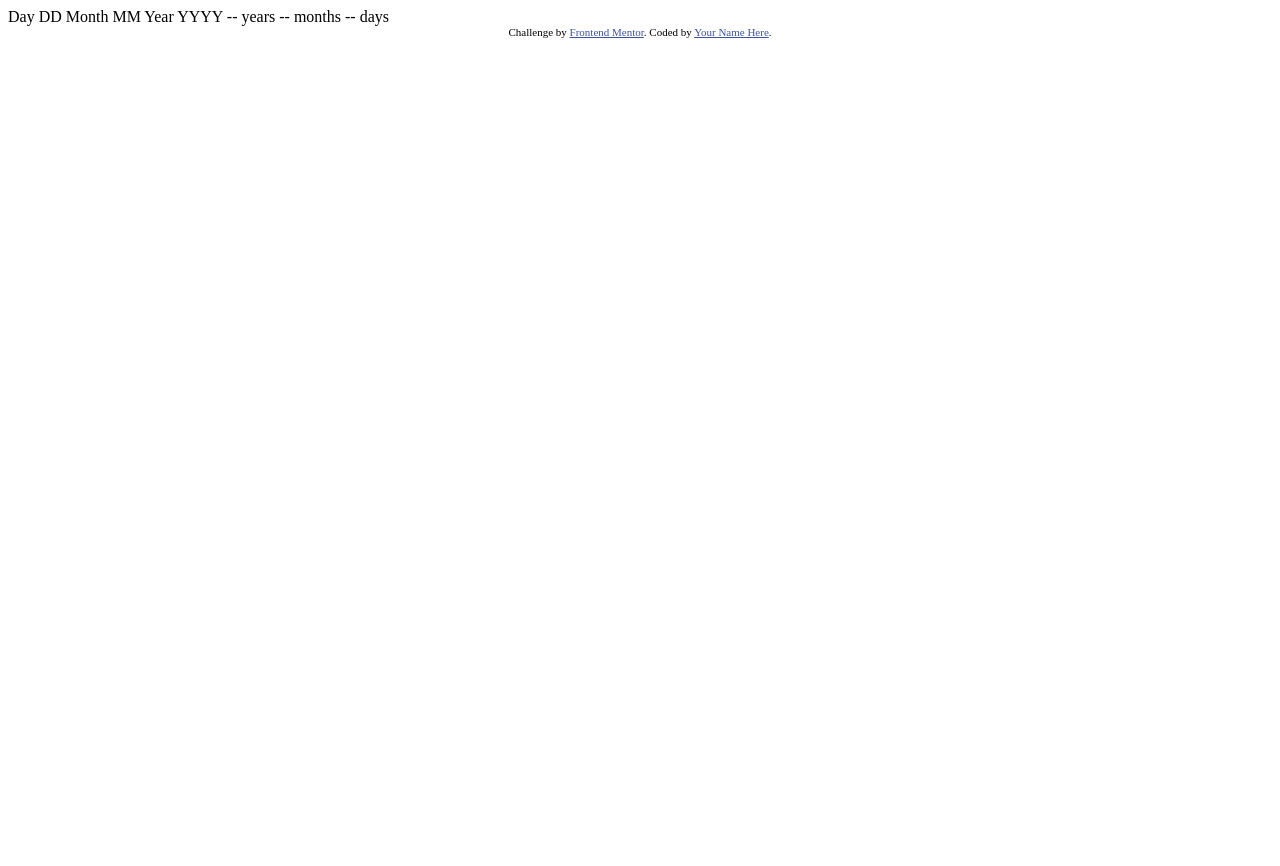
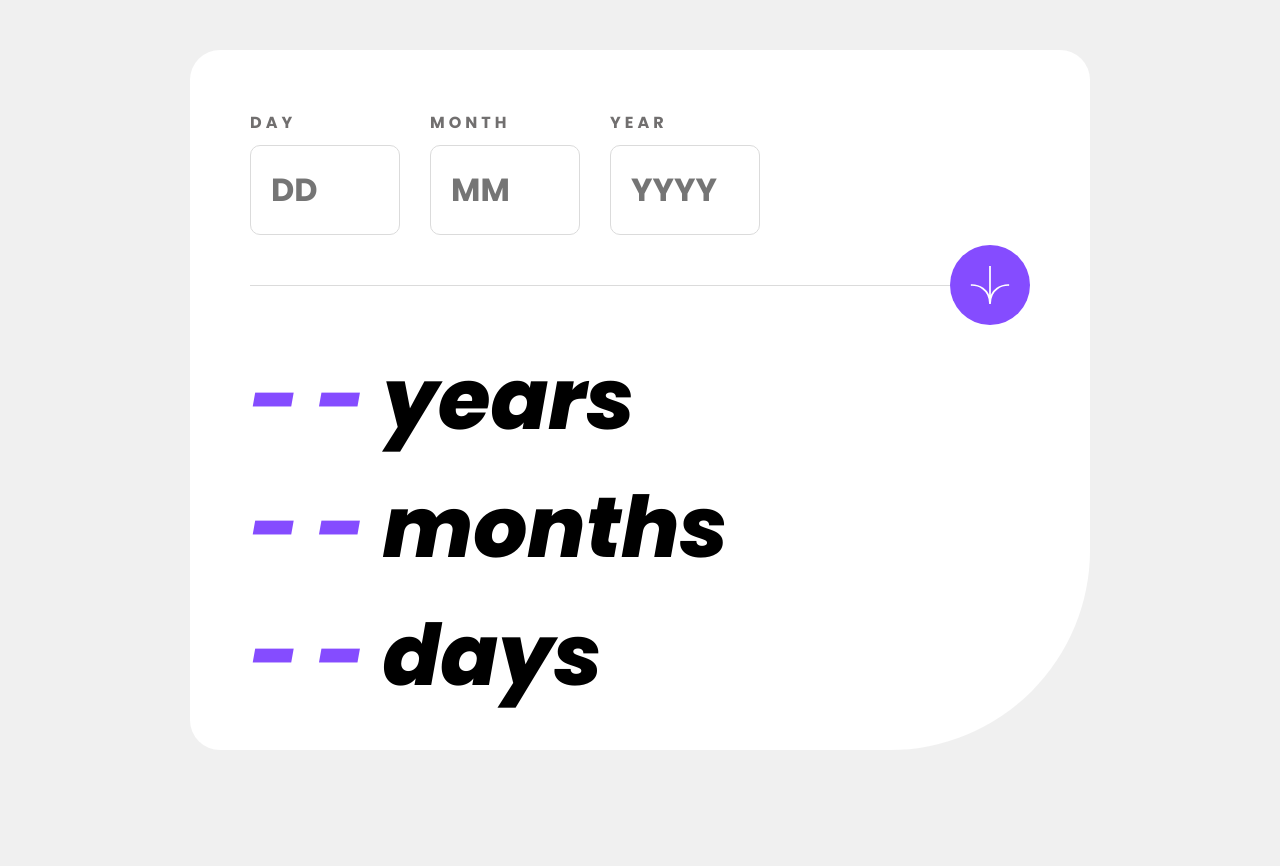
Before and after one commit to N3nT/age-calculator, a plain HTML site: page index.html in a window 1280 px wide. Before the commit the page ends 800 px from the top, so only its background shows below. Drawn offline with Linux system fonts and the light colour scheme.

Commit message:
Count date

```diff
--- a/index.html
+++ b/index.html
@@ -1,37 +1,42 @@
 <!DOCTYPE html>
 <html lang="en">
+
 <head>
   <meta charset="UTF-8">
-  <meta name="viewport" content="width=device-width, initial-scale=1.0"> <!-- displays site properly based on user's device -->
+  <meta name="viewport" content="width=device-width, initial-scale=1.0">
+  <link rel="icon" type="image/png" sizes="32x32" href="./assets/images/favicon-32x32.png">
+  <link rel="preconnect" href="https://fonts.googleapis.com">
+  <link rel="preconnect" href="https://fonts.gstatic.com" crossorigin>
+  <link href="https://fonts.googleapis.com/css2?family=Poppins:ital,wght@0,700;1,400;1,800&display=swap"
+    rel="stylesheet">
+  <title>Frontend Mentor | Age calculator app</title>
+  <link rel="stylesheet" href="./css/style.css">
+</head>
 
-  <link rel="icon" type="image/png" sizes="32x32" href="./assets/images/favicon-32x32.png">
+<body>
+  <div class="wrap">
+    <div class="up">
+      <div class="day_wrap">
+        <label for="day">DAY</label>
+        <input type="text" name="day" inputmode="numeric" maxlength="2" placeholder="DD" class="input_day">
+      </div>
+      <div class="day_wrap">
+        <label for="month">MONTH</label>
+        <input type="text" name="month" inputmode="numeric" maxlength="2" placeholder="MM" class="input_month">
+      </div>
+      <div class="day_wrap">
+        <label for="year">YEAR</label>
+        <input type="text" name="year" inputmode="numeric" maxlength="4" placeholder="YYYY" class="input_year">
+      </div>
+    </div>
+    <div class="line"><div class="circle"><img src="./assets/images/icon-arrow.svg" alt="arrow"></div></div>
+    <div class="down">
+      <p class="score"><span class="years_num num_style">- -</span> years</p>
+      <p class="score"><span class="month_num num_style">- -</span> months</p>
+      <p class="score"><span class="days_num num_style">- -</span> days</p>
+    </div>
+  </div>
+  <script src="script.js"></script>
+</body>
 
-  <title>Frontend Mentor | Age calculator app</title>
-
-  <!-- Feel free to remove these styles or customise in your own stylesheet 👍 -->
-  <style>
-    .attribution { font-size: 11px; text-align: center; }
-    .attribution a { color: hsl(228, 45%, 44%); }
-  </style>
-</head>
-<body>
-
-  Day
-  DD
-
-  Month
-  MM
-
-  Year
-  YYYY
-
-  -- years
-  -- months
-  -- days
-
-  <div class="attribution">
-    Challenge by <a href="https://www.frontendmentor.io?ref=challenge" target="_blank">Frontend Mentor</a>.
-    Coded by <a href="#">Your Name Here</a>.
-  </div>
-</body>
 </html>
--- /dev/null
+++ b/script.js
@@ -0,0 +1,30 @@
+const input_day = document.querySelector('.input_day')
+const input_month = document.querySelector('.input_month')
+const input_year = document.querySelector('.input_year')
+
+const arrow = document.querySelector('.circle')
+
+const years_num = document.querySelector('.years_num')
+const month_num = document.querySelector('.month_num')
+const days_num = document.querySelector('.days_num')
+
+const button = document.querySelector('.circle')
+
+const updateTime = (params) => {
+    const input_date = parseInt((new Date(`${input_year.value}.${input_month.value}.${input_day.value}`).getTime() / 1000).toFixed(0))
+    let now = new Date()
+    let unit = (now.getTime() /1000).toFixed(0) - input_date
+
+    let days_count = (unit / (60*60*24)).toFixed()
+    days_count = days_count - now.getDate() + 3
+    console.log(days_count);
+    let years_count = Math.floor(days_count / 365).toFixed()
+    days_count = days_count - (years_count * 365)
+    let month_count = Math.floor(days_count / 30)
+    days_count = days_count - (month_count * 30)
+    years_num.innerText = years_count
+    month_num.innerText = month_count
+    days_num.innerText = Math.floor(days_count)
+}
+
+button.addEventListener('click', updateTime)
--- /dev/null
+++ b/scss/style.scss
@@ -0,0 +1,88 @@
+*{
+    box-sizing: border-box;
+    padding: 0;
+    margin: 0;
+    font-family: "Poppins", sans-serif;
+}
+body{
+    width: 100vw;
+    height: 100vh;
+    background-color: hsl(0, 0%, 94%);
+    display: flex;
+    justify-content: center;
+    align-items: center;
+}
+.wrap{
+    background-color: white;
+    width: 900px;
+    height: 700px;
+    border-top-left-radius: 30px;
+    border-top-right-radius: 30px;
+    border-bottom-left-radius: 30px;
+    border-bottom-right-radius: 200px;
+    padding: 60px;
+    .line{
+        background-color: hsl(0, 0%, 86%);
+        height: 1px;
+        display: flex;
+        justify-content: right;
+        .circle{
+            position: relative;
+            width: 80px;
+            height: 80px;
+            background-color: hsl(259, 100%, 65%);
+            border-radius: 50%;
+            display: flex;
+            align-items: center;
+            justify-content: center;
+            transform: translateY(-50%);
+            transition: 0.3s background-color;
+            cursor: pointer;
+            &:hover{
+                background-color: black;
+            }
+            img{
+                width: 40px;
+            }
+        }
+    }
+    .up{
+        display: flex;
+        margin-bottom: 50px;
+        label{
+            color: hsl(0, 1%, 44%);
+            margin-bottom: 10px;
+            letter-spacing: 4px;
+        }
+        input{
+            padding: 20px;
+            width: 150px;
+            font-size: 32px;
+            border-radius: 10px;
+            border: 1px solid hsl(0, 0%, 86%);
+            cursor: pointer;
+            &:hover, &:active, &:focus{
+                border: 1px solid hsl(259, 100%, 65%);
+                outline: none;
+            }
+        }
+        .day_wrap{
+            display: flex;
+            flex-direction: column;
+            margin-right: 30px;
+        }
+    }
+    .down{
+        width: 100%;
+        height: 100%;
+        padding: 50px 0;
+        .score{
+            font-size: 85px;
+            font-style: italic;
+            font-weight: 700;
+            .num_style{
+                color: hsl(259, 100%, 65%);
+            }
+        }
+    }
+}
```
Also changed, not shown: css/style.css (added), 2 other files.
